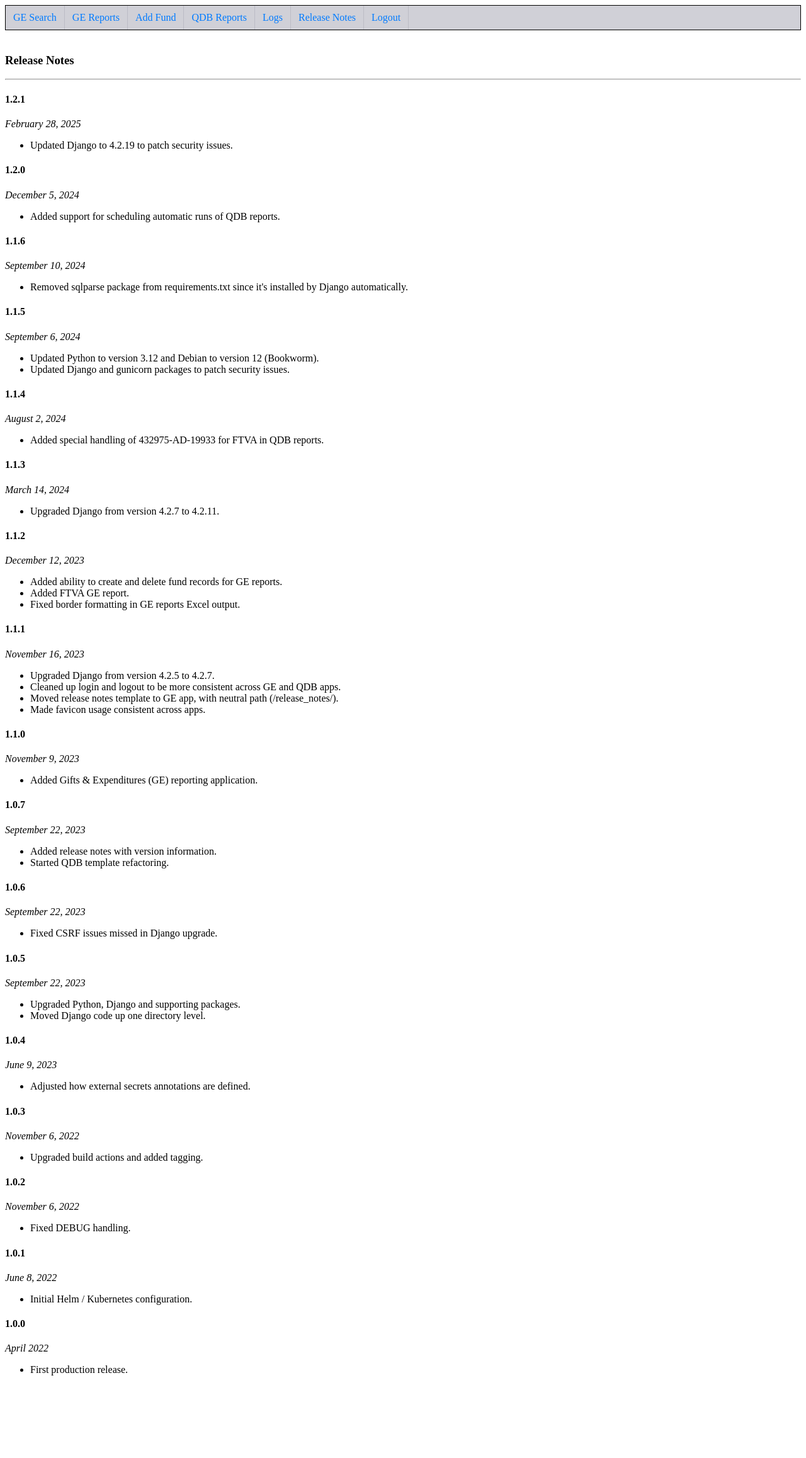
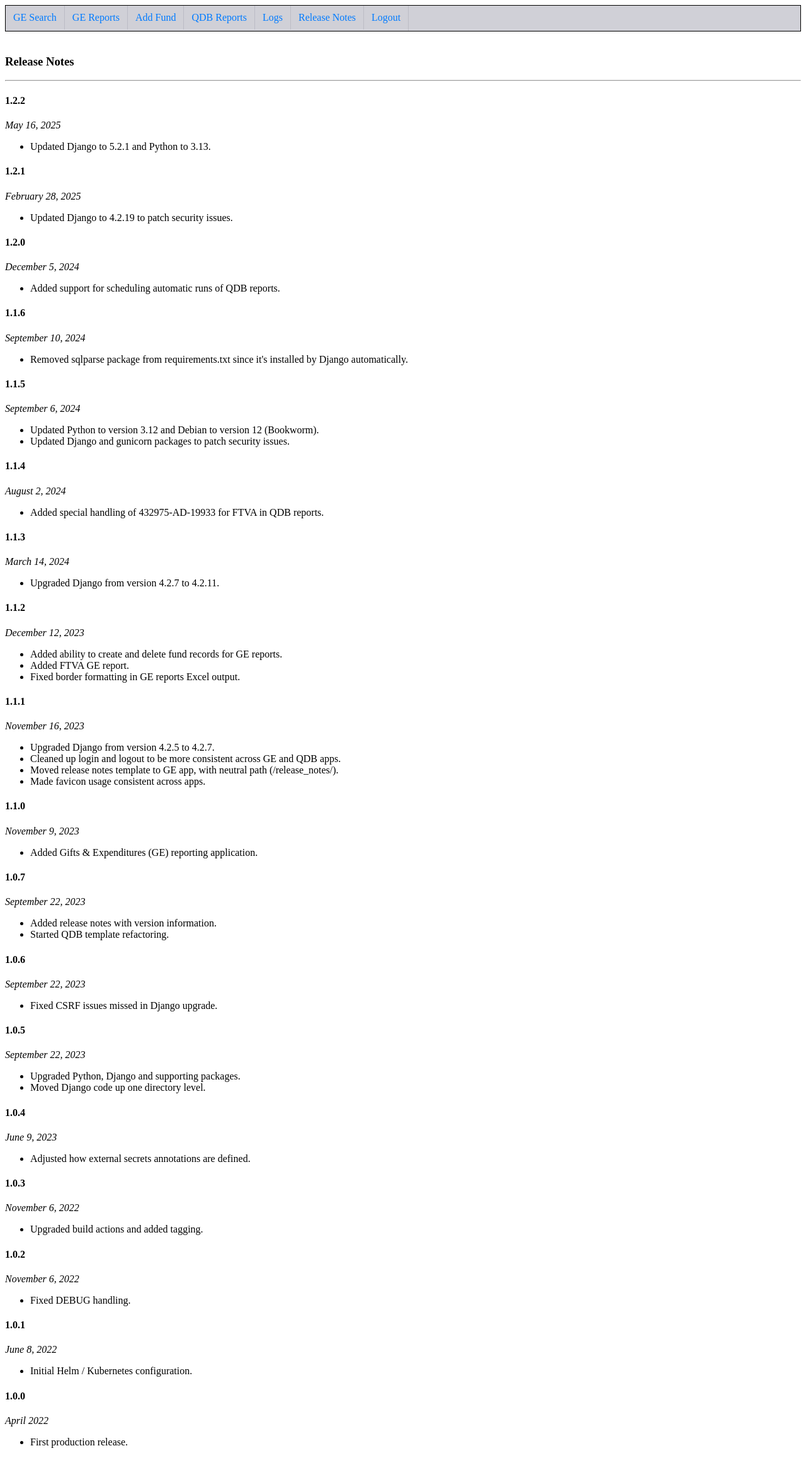
Before and after one commit to UCLALibrary/LBS, a Django app: page /release_notes/ in a window 1280 px wide. Shown: the whole page at 63% size. Before the commit the page ends 2184 px from the top, so only its background shows below. Run offline with Django 3.2, Linux system fonts and the light colour scheme; a user stored in the database is signed in; parts of the project's set-up code (start-up, migrations or seed data) failed here and were passed over.

Commit message:
SYS-1826: Upgrade Django, Python, and PostgreSQL

```diff
--- a/charts/prod-lbs-values.yaml
+++ b/charts/prod-lbs-values.yaml
@@ -6,7 +6,7 @@ replicaCount: 1
 
 image:
   repository: uclalibrary/lbs
-  tag: 1.2.1
+  tag: 1.2.2
   pullPolicy: Always
 
 nameOverride: ""
@@ -44,7 +44,7 @@ django:
       - lbs.library.ucla.edu
     csrf_trusted_origins:
       - https://lbs.library.ucla.edu
-    db_backend: "django.db.backends.postgresql_psycopg2"
+    db_backend: "django.db.backends.postgresql"
     db_name: "qdb"
     db_user: "qdb"
     db_host: "p-d-postgres.library.ucla.edu"
--- a/docker-compose.ga.yml
+++ b/docker-compose.ga.yml
@@ -13,7 +13,7 @@ services:
     depends_on:
       - db
   db:
-    image: postgres:12
+    image: postgres:16
     env_file:
       - .docker-compose_db.env
     volumes:
--- a/docker-compose.yml
+++ b/docker-compose.yml
@@ -14,7 +14,7 @@ services:
     depends_on:
       - db
   db:
-    image: postgres:12
+    image: postgres:16
     env_file:
       - .docker-compose_db.env
     volumes:
--- a/docker-compose_PGADMIN.yml
+++ b/docker-compose_PGADMIN.yml
@@ -14,7 +14,7 @@ services:
     depends_on:
       - db
   db:
-    image: postgres:12
+    image: postgres:16
     env_file:
       - .docker-compose_db.env
     volumes:
--- a/ge/templates/ge/base.html
+++ b/ge/templates/ge/base.html
@@ -17,7 +17,10 @@
             <li><a href="/qdb/report/">QDB Reports</a></li>
             <li><a href="/logs/">Logs</a></li>
             <li><a href="/release_notes/">Release Notes</a></li>
-            <li><a href="/qdb/logout/">Logout</a></li>
+            <li><form action="{% url 'logout' %}" method="post">
+                {% csrf_token %}
+                <button class="button-link" type="submit">Logout</button>
+                </form></li>
         </ul>
         <br>
         <div>
--- a/ge/templates/ge/release_notes.html
+++ b/ge/templates/ge/release_notes.html
@@ -3,6 +3,12 @@
 {% block content %}
 <h3>Release Notes</h3>
 <hr/>
+
+<h4>1.2.2</h4>
+<p><i>May 16, 2025</i></p>
+<ul>
+    <li>Updated Django to 5.2.1 and Python to 3.13.</li>
+</ul>
 
 <h4>1.2.1</h4>
 <p><i>February 28, 2025</i></p>
--- a/static/css/style.css
+++ b/static/css/style.css
@@ -49,6 +49,20 @@ ul.navbar {
   text-decoration: none;
 }
 
+button.button-link {
+  background: none;
+  border: none;
+  font-size: inherit;
+  font-family: inherit;
+  color: #007bff;
+  display: block;
+  text-align: center;
+  padding: 10px 12px;
+  height: 24px;
+  text-decoration: none;
+  cursor: pointer;
+}
+
 .tooltip {
   position: relative;
   display: inline-block;
--- a/templates/admin/base_site.html
+++ b/templates/admin/base_site.html
@@ -14,5 +14,8 @@
                 {% if user.has_usable_password %}
                 <a href="{% url 'admin:password_change' %}">{% translate 'Change password' %}</a> /
                 {% endif %}
-                <a href="{% url 'admin:logout' %}">{% translate 'Log out' %}</a>
+                <form id="logout-form" action="{% url 'logout' %}" method="post">
+                {% csrf_token %}
+                <button type="submit">Log out</button>
+                </form>
             {% endblock %}
```
Also changed, not shown: requirements.txt (+4 -6 lines), 3 other files.
